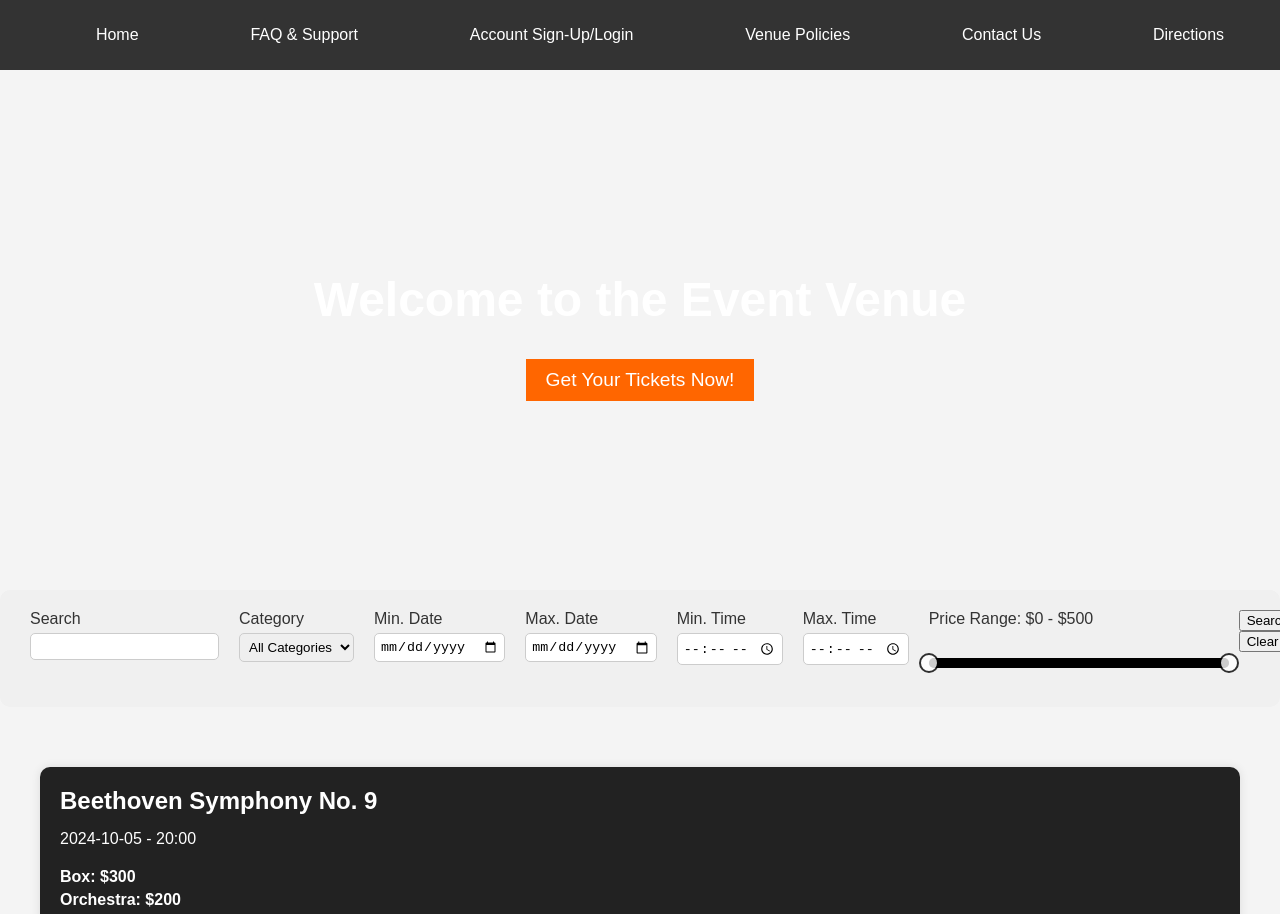
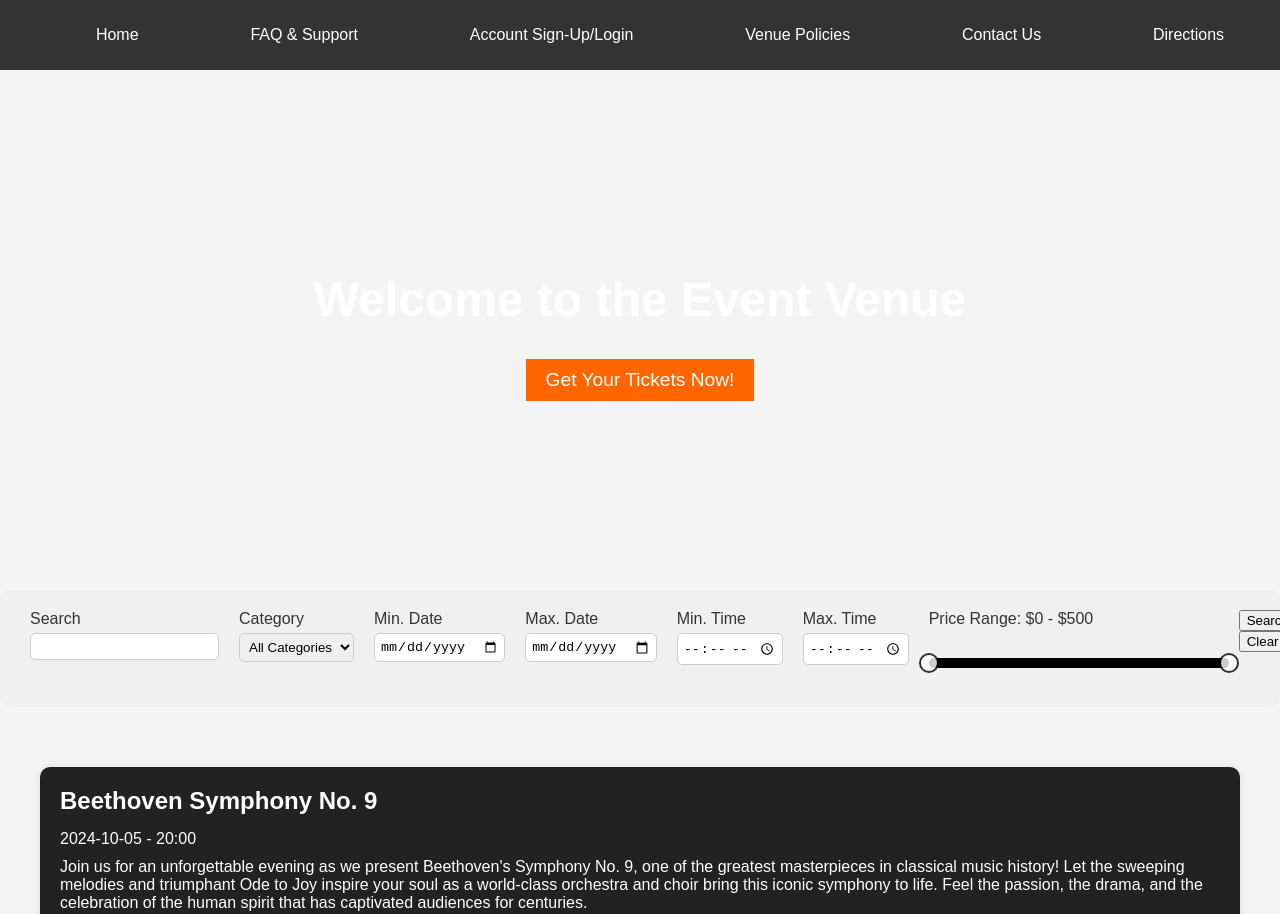
Before and after one commit to sosophia10/EventVenueV5, a React (Create React App) app: page /#/ in a window 1280 px wide. Shown: the top 914 px of the page. Built offline with nearby package versions, Linux system fonts and the light colour scheme.

Commit message:
Updated EventCard to display description and category instead of pricing

```diff
--- a/src/components/EventCard.js
+++ b/src/components/EventCard.js
@@ -9,13 +9,12 @@ function EventCard({ event }) {
         <div className="event-card event-ticket" key={index}>
           <h3 className="event-title">{event.eventName}</h3>
           <p>{detail.date} - {detail.time}</p>
-          <div className="event-pricing">
-            <p>Box: ${detail.ticketPrices.box}</p>
-            <p>Orchestra: ${detail.ticketPrices.orchestra}</p>
-            <p>Main Floor: ${detail.ticketPrices.mainFloor}</p>
-            <p>Balcony: ${detail.ticketPrices.balcony}</p>
+          <div className="event-description">
+            <p>{event.description}</p>
           </div>
-          {/* Use Link to route to event details page */}
+          <div className="event-category">
+            <p>Category: {event.category}</p>
+          </div>
           <Link to={`/event/${event.eventName.replace(/\s+/g, '-').toLowerCase()}/${detail.date}`}>
             <button className="details-button">View Details</button>
           </Link>
```
